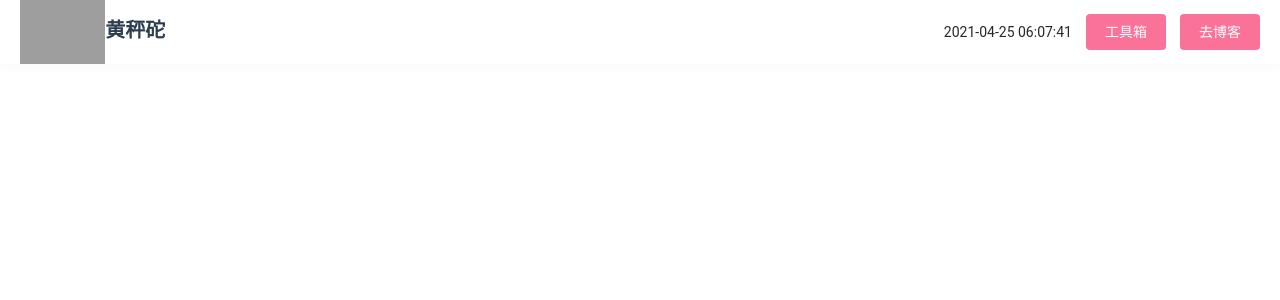
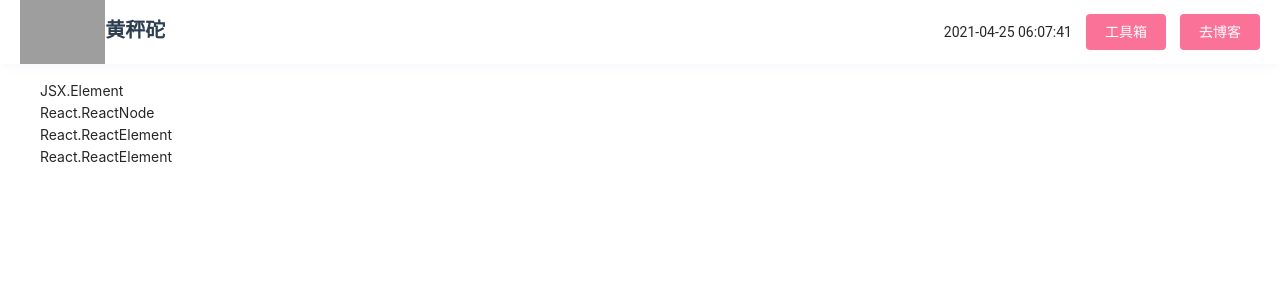
Before and after one commit to HuangChengtuo/react-ts, a React app: page /reactDom in a window 1280 px wide. Shown: the top 300 px of the page. Built offline with nearby package versions, Linux system fonts and the light colour scheme; grey boxes are pictures that could not be loaded; a web font is replaced by a local one.

Commit message:
react dom

```diff
--- a/src/pages/plaground/Playground.tsx
+++ b/src/pages/plaground/Playground.tsx
@@ -1,16 +1,10 @@
+import React from 'react'
 import './Playground.scss'
-import { Spin } from 'antd'
-import { useState } from "react";
 
-export default function Playground () {
-  const [loading, setLoading] = useState(false)
-
+export default function Playground (): React.ReactElement {
   return (
     <div id="playground">
-      <button onClick={() => {setLoading(!loading)}}>loading</button>
-      <Spin spinning={loading} className="test xxx">
-        <div className="inner" style={{ height: '200px', border: '1px solid #000000' }}>66666</div>
-      </Spin>
+      666
     </div>
   );
 }
--- /dev/null
+++ b/src/pages/reactDom/ReactDom.scss
@@ -0,0 +1,4 @@
+#playground {
+  width: 1200px;
+  margin: 0 auto;
+}
--- /dev/null
+++ b/src/pages/reactDom/ReactDom.tsx
@@ -0,0 +1,23 @@
+import React, { useEffect } from 'react'
+import ReactDOM from 'react-dom'
+import './ReactDom.scss'
+
+export default function ReactDom (): React.ReactElement {
+  const re: React.ReactElement = React.createElement('div', { className: 'test', id: 'unique' }, 'React.ReactElement')
+  const rn: React.ReactNode = <div>React.ReactNode</div>
+  const jsx: JSX.Element = <div>JSX.Element</div>
+
+  useEffect(() => {
+    console.log(re)
+    ReactDOM.render(re, document.getElementById('render-container'))
+  }, [])
+
+  return (
+    <div id="playground">
+      {jsx}
+      {rn}
+      {re}
+      <div id="render-container"></div>
+    </div>
+  );
+}
--- a/src/router/Router.tsx
+++ b/src/router/Router.tsx
@@ -7,11 +7,12 @@ import ReduxA from '@/pages/redux/a'
 import ReduxB from '@/pages/redux/b'
 import UnixTime from '@/pages/unixTime/UnixTime'
 import Hex from '@/pages/hex/Hex'
+import ReactDom from '@/pages/reactDom/ReactDom'
 
 import './Router.scss'
 import dayjs from 'dayjs'
 
-export default function Router() {
+export default function Router () {
   const [time, setTime] = useState(dayjs().format('YYYY-MM-DD HH:mm:ss'))
   useEffect(() => {
     let timer = setInterval(() => {
@@ -40,6 +41,7 @@ export default function Router() {
         <Route path="/redux/b" component={ReduxB} />
         <Route path="/unixTime" component={UnixTime} />
         <Route path="/hex" component={Hex} />
+        <Route path="/reactDom" component={ReactDom} />
       </Switch>
     </>
   )
```
